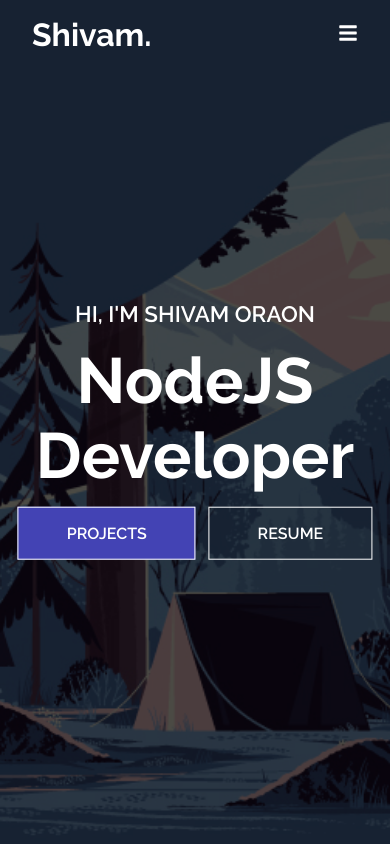
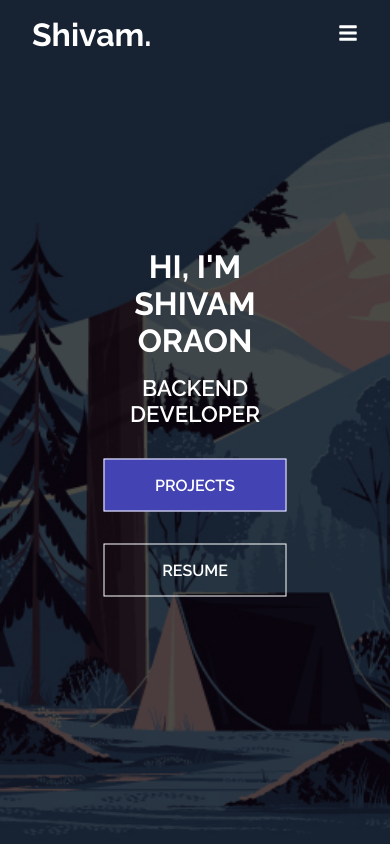
Before and after one commit to OraonShivam21/OraonShivam21.github.io, a React (Create React App) app: page / in a window 390 px wide. Shown: the top 844 px of the page. Built offline with nearby package versions, Linux system fonts and the light colour scheme.

Commit message:
updating home section

```diff
--- a/src/components/Home.jsx
+++ b/src/components/Home.jsx
@@ -3,17 +3,30 @@ import LandscapeStudy from "../assets/landscape-study.png";
 import "../styles/Home.css";
 
 const Home = () => {
+  const resumePath =
+    "https://drive.google.com/file/d/10SF2l87jaZJaF7721jgBaRSclOFfKrVf/view?usp=sharing";
+
   return (
     <div id="home">
       <div className="mask">
         <img className="intro-img" src={LandscapeStudy} alt="landscape-study" />
       </div>
       <div className="content">
-      <p>HI, I'M SHIVAM ORAON</p>
-      <h1>NodeJS Developer</h1>
-      <div>
-        <a className="btn nav-link" href="#projects">Projects</a>
-        <a className="btn btn-light" href="#download">Resume</a>
+        <h1>HI, I'M SHIVAM ORAON</h1>
+        <p>Backend Developer</p>
+        <div className="content-buttons">
+          <a className="btn" href="#projects">
+            Projects
+          </a>
+          <a
+            className="btn btn-light"
+            href={resumePath}
+            target="_blank"
+            rel="noopener noreferrer"
+            download="Shivam_Oraon_Resume.pdf"
+          >
+            Resume
+          </a>
         </div>
       </div>
     </div>
--- a/src/styles/Home.css
+++ b/src/styles/Home.css
@@ -38,7 +38,7 @@
 }
 
 #home .content {
-  font-size: 2rem;
+  font-size: 1.4rem;
   padding: 0.6rem 0 1.5rem;
 }
 
@@ -62,7 +62,15 @@
     object-fit: cover;
     object-position: top;
   }
+  #home .content {
+    font-size: 1rem;
+    padding: 0;
+  }
   .content .btn {
     margin: 1rem 0.4rem;
   }
+  .content-buttons {
+    display: flex;
+    flex-direction: column;
+  }
 }
```
Lines whose indentation alone changed are shown as unchanged.
